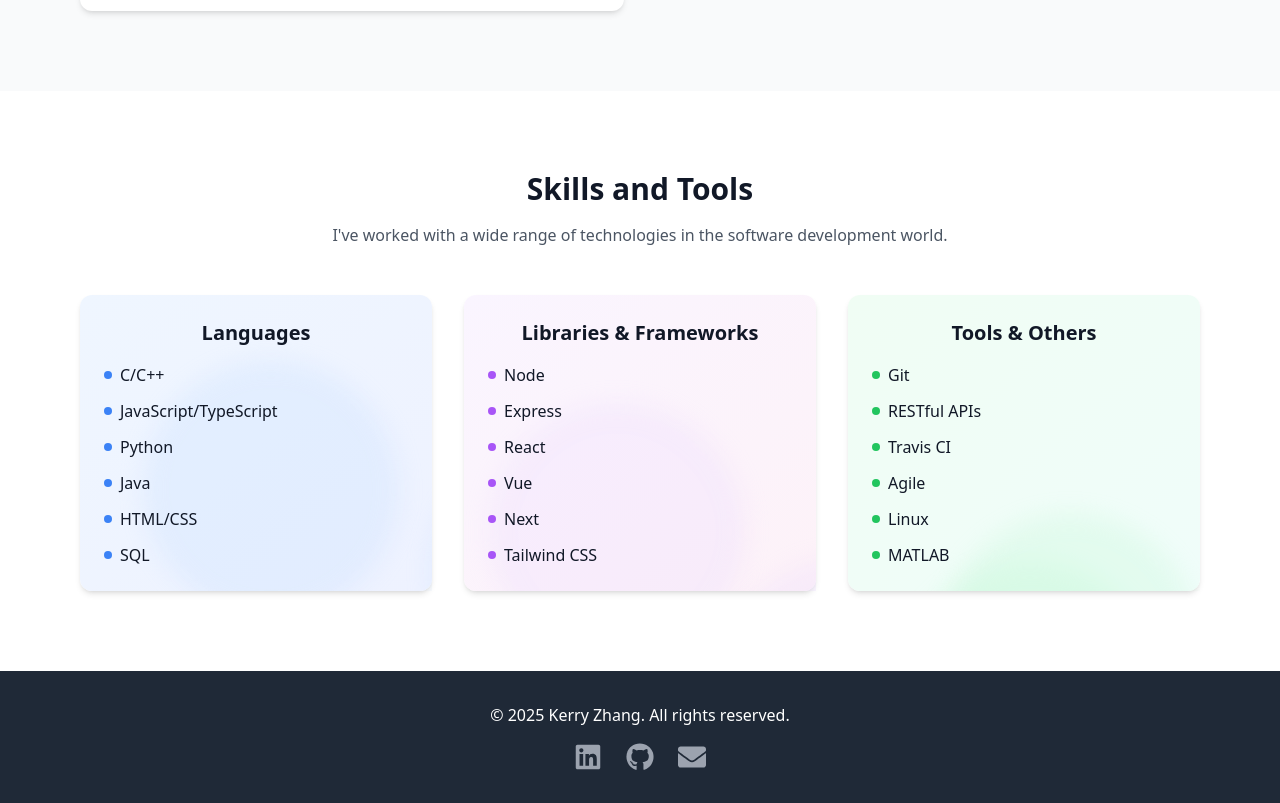
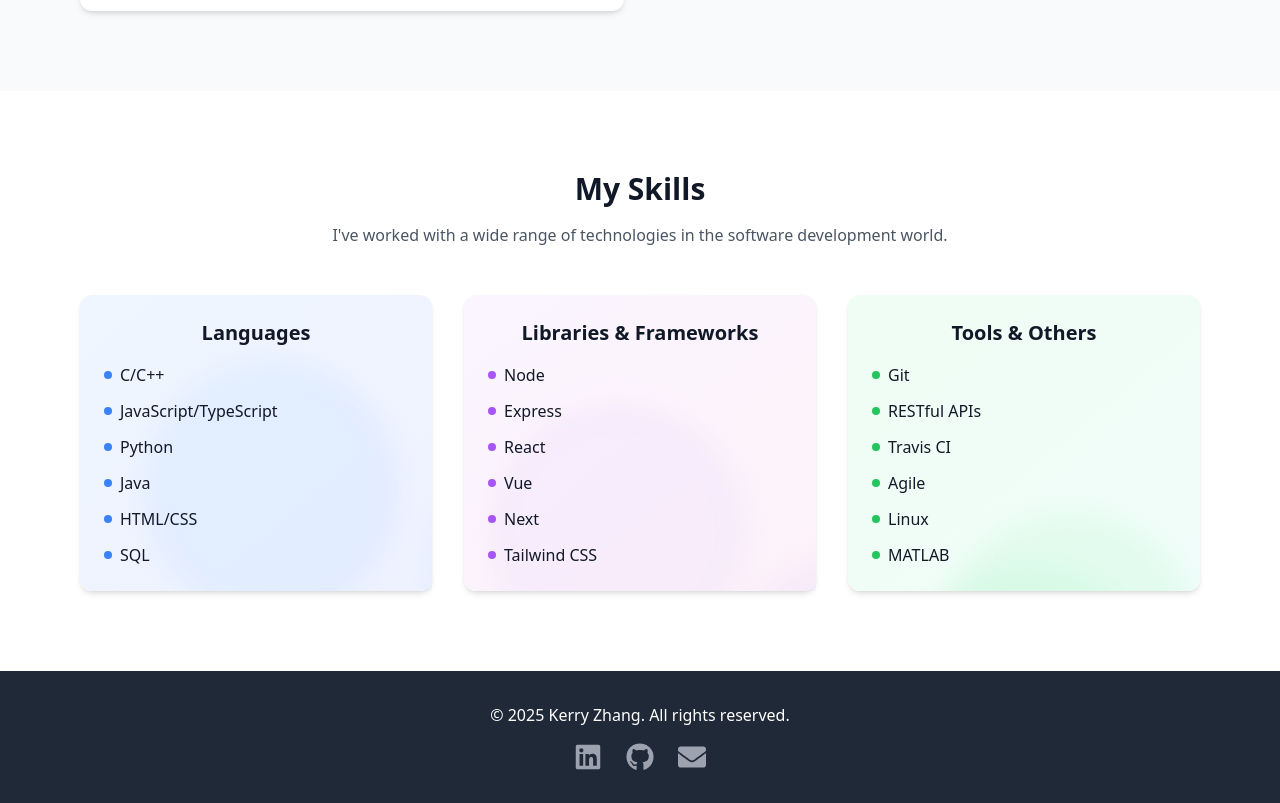
Before and after one commit to kerryz12/kerryzhang, a React (Vite) app: page / in a window 1280 px wide. Shown: the part 3059-3862 px from the top of the page. Built offline with nearby package versions, Linux system fonts and the light colour scheme.

Commit message:
changed title of skills section

```diff
--- a/src/components/SkillsSection.tsx
+++ b/src/components/SkillsSection.tsx
@@ -47,7 +47,7 @@ const SkillsSection: React.FC = () => {
     <section id="skills" className="py-20 bg-white">
       <div className="max-w-6xl mx-auto px-4">
         <h2 className="text-3xl font-bold mb-4 text-center">
-          Skills and Tools
+          My Skills
         </h2>
         <p className="text-gray-600 mb-12 text-center max-w-3xl mx-auto">
           I've worked with a wide range of technologies in the software
```
